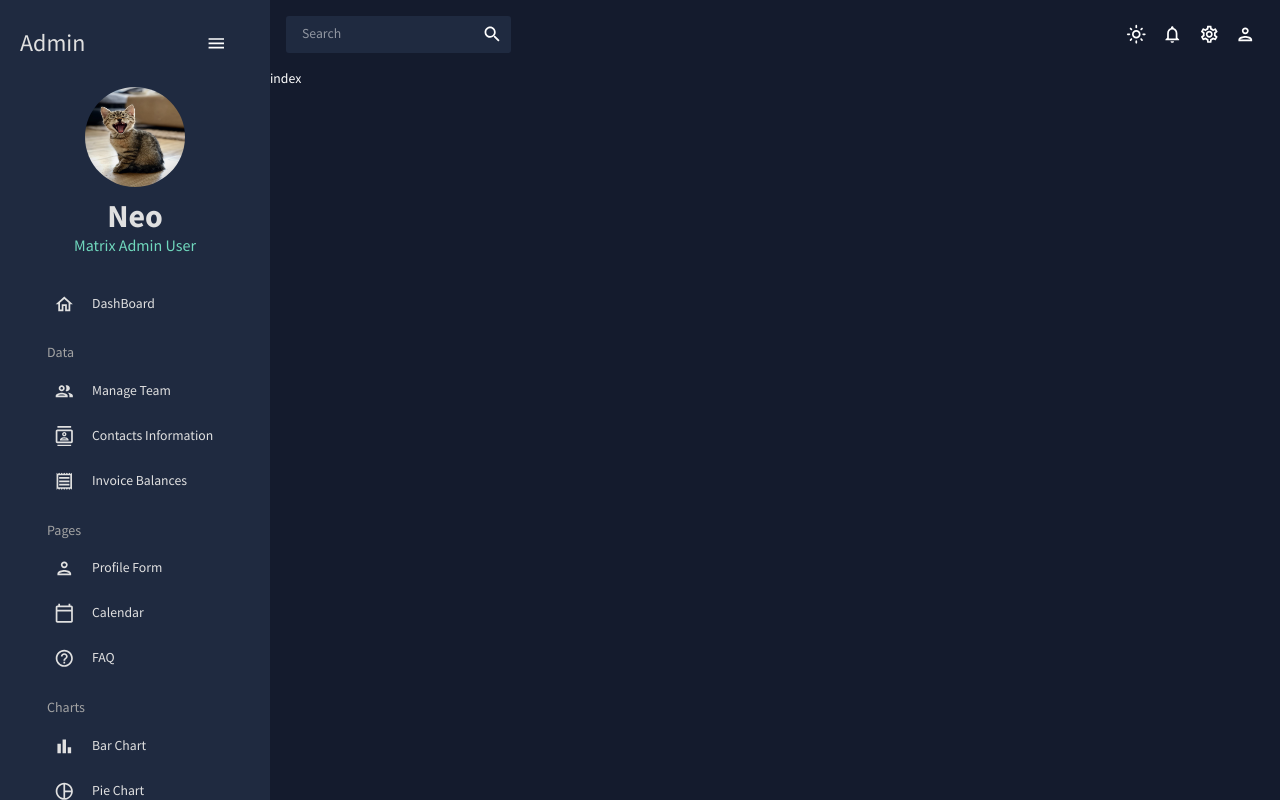
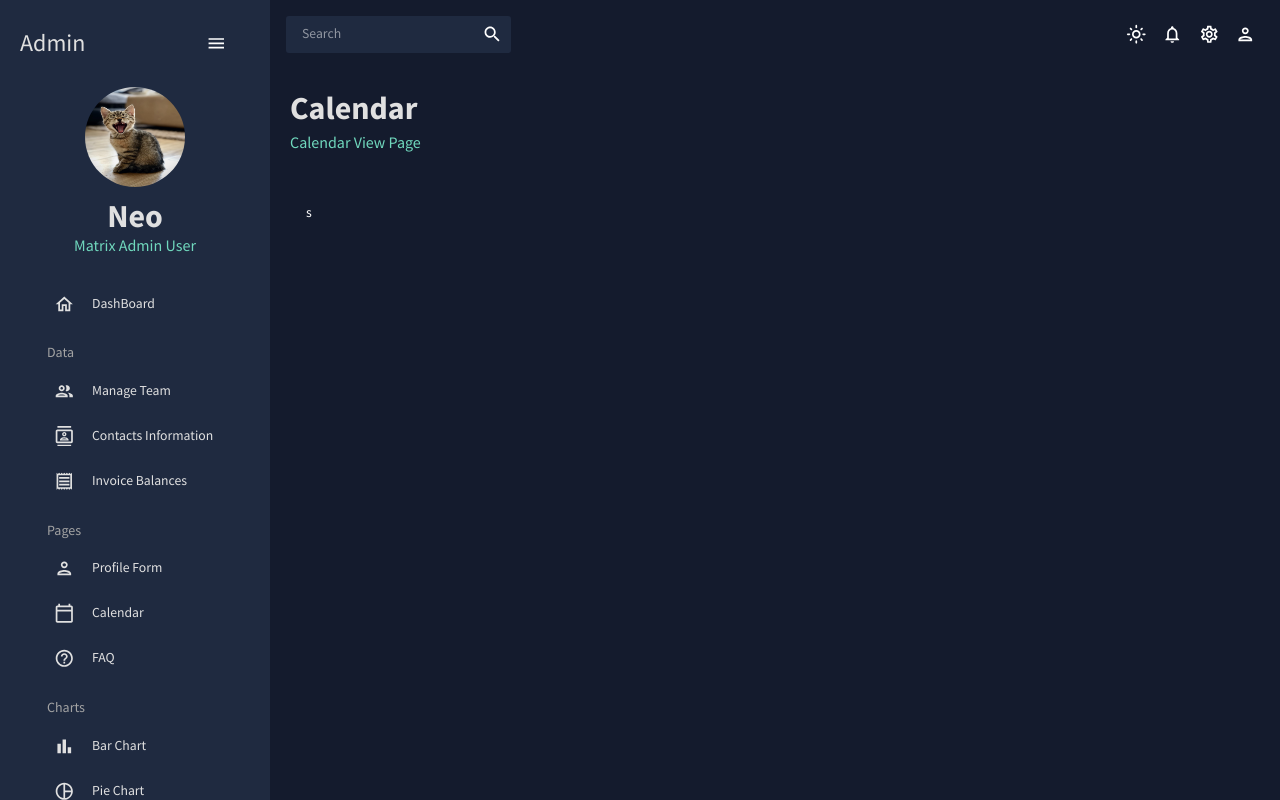
Before and after one commit to yuanliuddd/admin-dashboard, a React (Create React App) app: page /calendar in a window 1280 px wide. Built offline with nearby package versions, Linux system fonts and the light colour scheme.

Commit message:
feat : Calendar page set up

```diff
--- a/package.json
+++ b/package.json
@@ -7,7 +7,9 @@
     "@emotion/styled": "^11.10.5",
     "@fullcalendar/core": "^5.11.3",
     "@fullcalendar/daygrid": "^5.11.3",
+    "@fullcalendar/interaction": "^5.11.3",
     "@fullcalendar/list": "^5.11.3",
+    "@fullcalendar/react": "^5.11.3",
     "@fullcalendar/timegrid": "^5.11.3",
     "@mui/icons-material": "^5.10.9",
     "@mui/material": "^5.10.12",
--- a/src/scenes/calendar/index.tsx
+++ b/src/scenes/calendar/index.tsx
@@ -1,7 +1,58 @@
-import React from 'react'
+import { useState } from "react";
+import Header from "../../components/Header";
+import { tokens } from "../../config/theme";
+///////////////// Full Calendar
+import FullCalendar from "@fullcalendar/react";
+import dayGridPlugin from "@fullcalendar/daygrid";
+import interactionPlugin from "@fullcalendar/interaction";
+import timeGridPlugin from "@fullcalendar/timegrid";
+import listPlugin from "@fullcalendar/list";
+////////////////// MUI
+import {
+  Box,
+  List,
+  ListItem,
+  ListItemText,
+  Typography,
+  useTheme,
+} from "@mui/material";
 
-export default function index() {
+const Caldendar = () => {
+  const theme = useTheme();
+  const colors = tokens(theme.palette.mode);
+  const [currentEvents, setCurrentEvents] = useState([]);
+
+  const dateClickHandler = (selected) => {
+    const title = prompt("please enter a new title for your event ");
+    const calendarApi = selected.view.calendar;
+    calendarApi.unselected();
+
+    if (title) {
+      calendarApi.addEvent({
+        id: `${selected.dateStr}- ${title}`,
+        title,
+        start: selected.startStr,
+        end: selected.endStr,
+        allDay: selected.allDay,
+      });
+    }
+  };
+
+  const eventClickHandler = (selected) => {
+    if (window.confirm("Delete Event ?")) selected.event.removed();
+  };
+
   return (
-    <div>index</div>
-  )
-}
+    <Box m="20px">
+      <Header title="Calendar" subTitle="Calendar View Page " />
+      <Box width="300px">
+        <List>
+          <ListItem>
+            <ListItemText>s</ListItemText>
+          </ListItem>
+        </List>
+      </Box>
+    </Box>
+  );
+};
+export default Caldendar;
```
Also changed, not shown: 1 other file (tests, documents, lock files or other folders).
